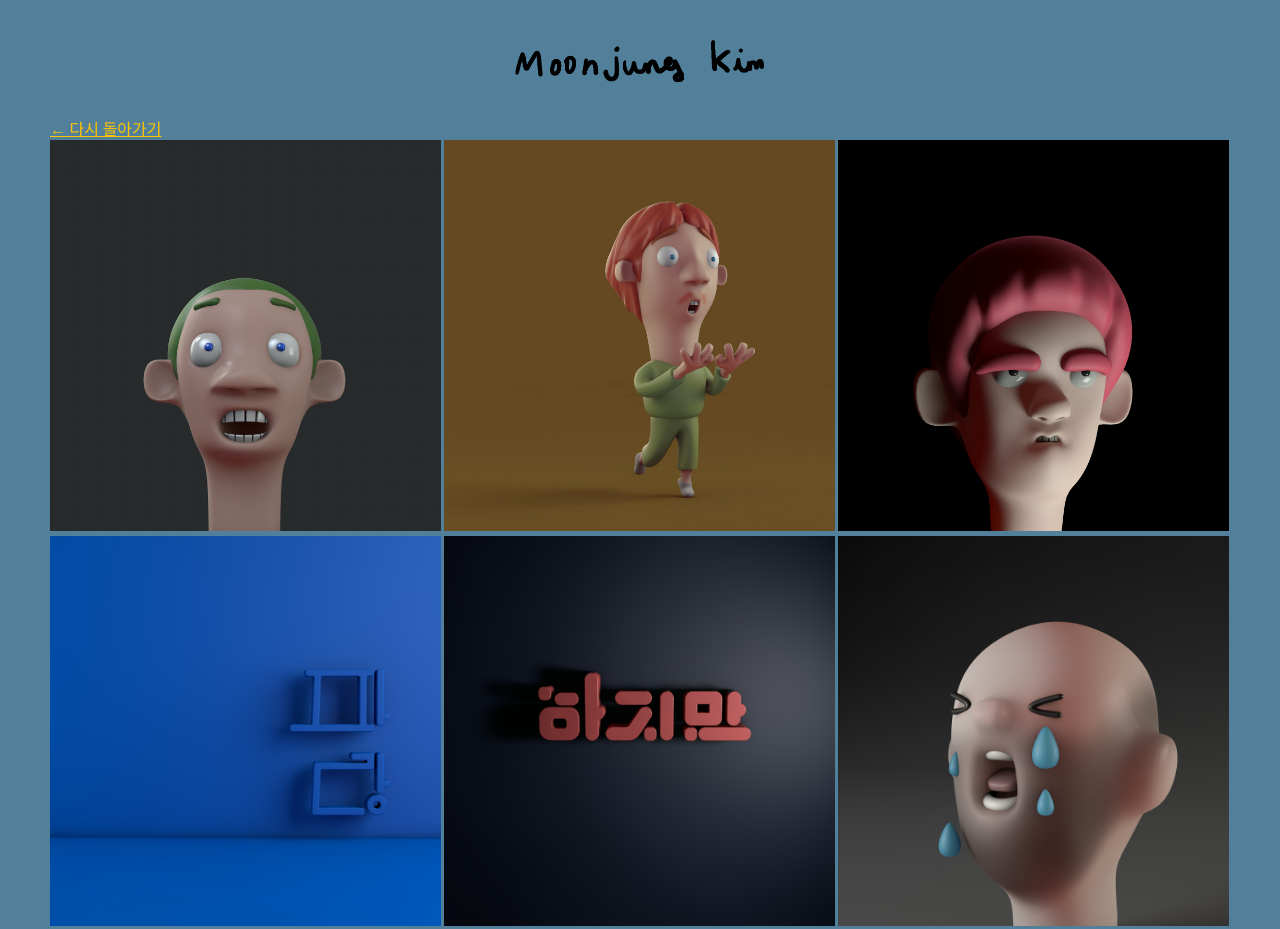
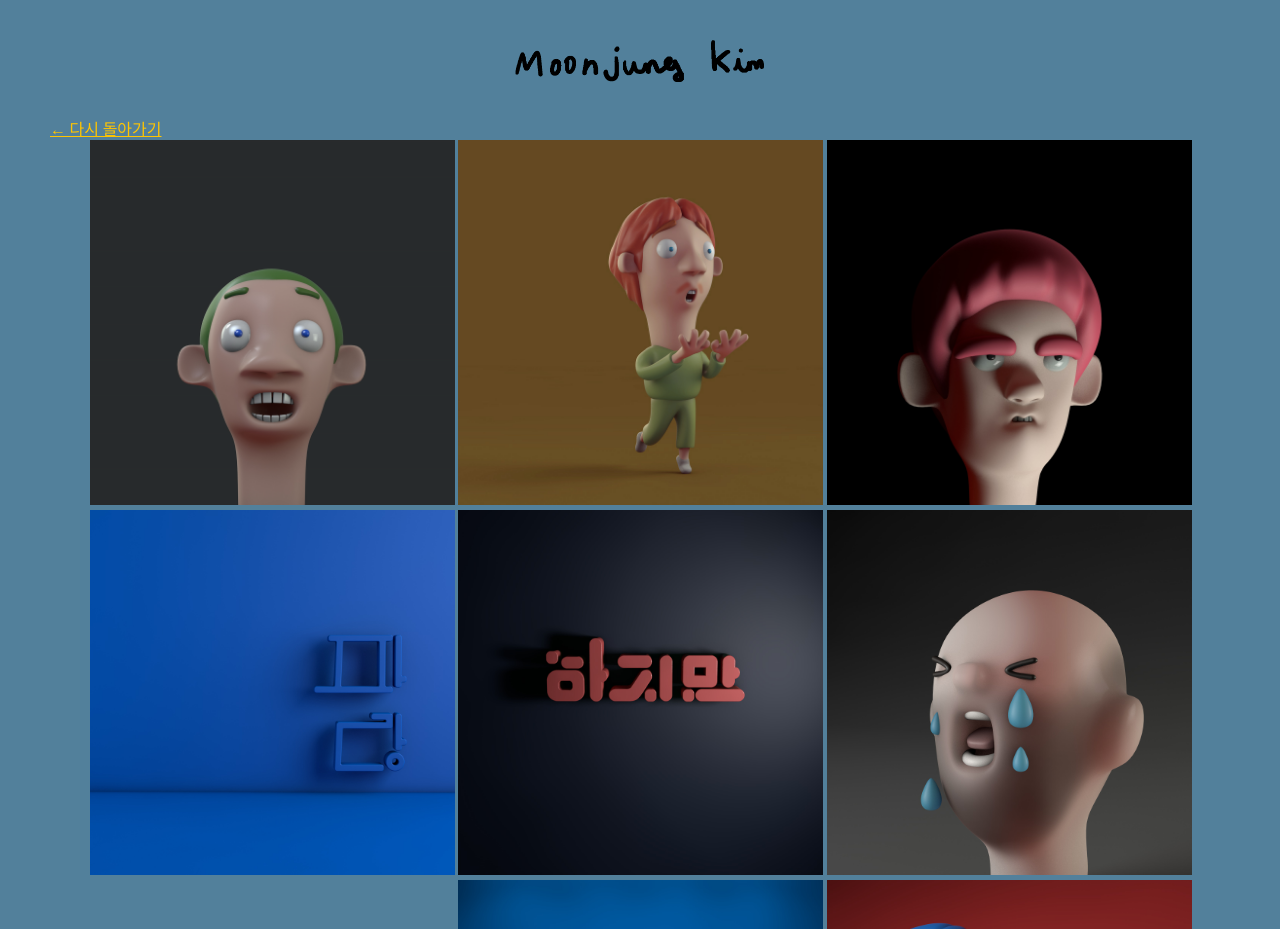
Before and after one commit to moonjungkim/designPortfolio, a plain HTML site: page 3d.html in a window 1280 px wide. Shown: the top 929 px of the page. Drawn offline with Linux system fonts and the light colour scheme.

Commit message:
Update moonjungkimPortfolio_3d.css

```diff
--- a/css/moonjungkimPortfolio_3d.css
+++ b/css/moonjungkimPortfolio_3d.css
@@ -24,7 +24,7 @@ body {
 
 ul {
     margin: 0;
-    padding: 0;
+    padding: 0 auto;
 }
 
 li{
@@ -33,7 +33,7 @@ li{
 }
 
 img {
-    width: 33.1%;
+    width: 32%;
 }
 span {
     color: #FFC500;
```
